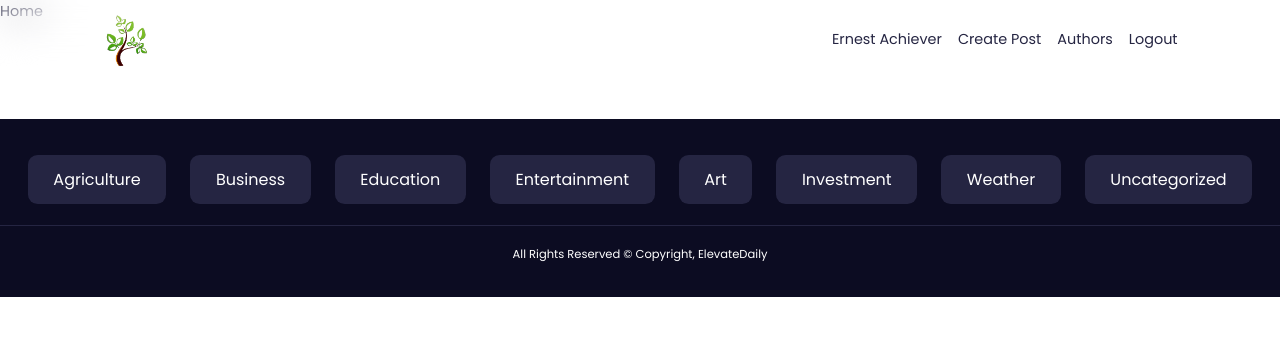
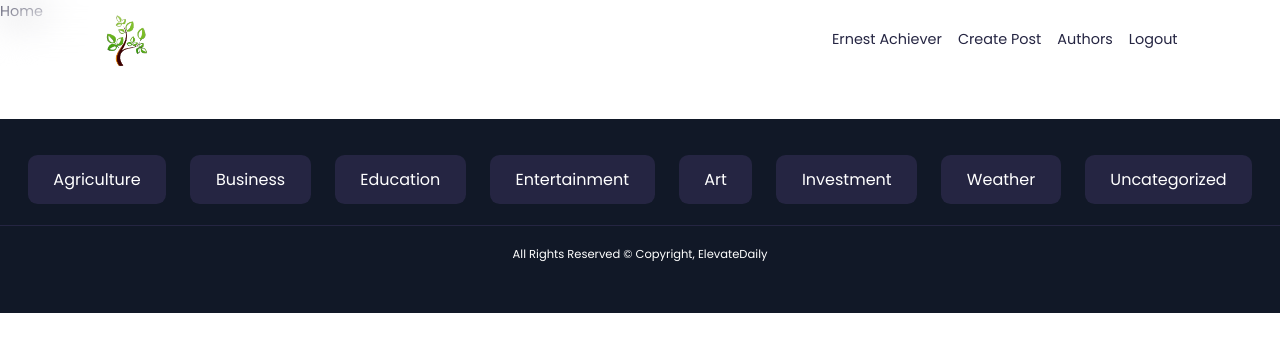
Before and after one commit to Levindu-Herath/ElevateDaily, a React (Vite) app in the folder frontend/: page / in a window 1280 px wide. Shown: the top 352 px of the page. Built offline with nearby package versions, Linux system fonts and the light colour scheme.

Commit message:
error page

```diff
--- a/frontend/src/components/footer/Footer.jsx
+++ b/frontend/src/components/footer/Footer.jsx
@@ -3,7 +3,7 @@ import { Link } from 'react-router-dom'
 
 const Footer = () => {
   return (
-    <footer>
+    <footer className="bg-gray-900 mt-24 py-12">
       <ul className="footer__categories">
         <li><Link to="posts/categories/Agriculture">Agriculture</Link></li>
         <li><Link to="posts/categories/Business">Business</Link></li>
--- a/frontend/src/index.css
+++ b/frontend/src/index.css
@@ -129,6 +129,18 @@ section {
     color: var(--color-white);
 }
 
+.center {
+    text-align: center;
+    padding-top: 5rem;
+    margin-inline: auto;
+    display: block;
+    width: 100%;
+}
+
+.error-page h2 {
+    margin-top: 3rem;
+}
+
 img {
     display: block;
     object-fit: cover;
@@ -174,11 +186,6 @@ nav {
 }
 
 /* Footer */
-footer {
-    background: var(--color-gray-900);
-    margin-top: 6rem;
-    padding: 3rem 0 2rem 0;
-}
 
 .footer__categories {
     display: flex;
--- a/frontend/src/pages/ErrorPage.jsx
+++ b/frontend/src/pages/ErrorPage.jsx
@@ -1,9 +1,15 @@
 import React from 'react'
+import {Link} from 'react-router-dom'
 
 const ErrorPage = () => {
   return (
-    <div>ErrorPage</div>
-  )
+    <section className='error-page'>
+      <div className='center'>
+        <Link to='/' className='btn primary'>Go Back Home</Link>
+        <h2>Page Not Found</h2>
+      </div>
+    </section>
+  );
 }
 
 export default ErrorPage
--- a/frontend/tailwind.config.js
+++ b/frontend/tailwind.config.js
@@ -1,7 +1,8 @@
 module.exports = {
   content: [
-    './src/**/*.{js,jsx,ts,tsx}', // Adjust the paths according to your project structure
-    './public/index.html',
+    './src/**/*.{js,jsx,ts,tsx}', // Include all JavaScript and TypeScript files in the src directory
+    './public/index.html', // Include the index.html file
+    './src/**/*.html', // Include any HTML files in the src directory
   ],
   theme: {
     extend: {},
```
